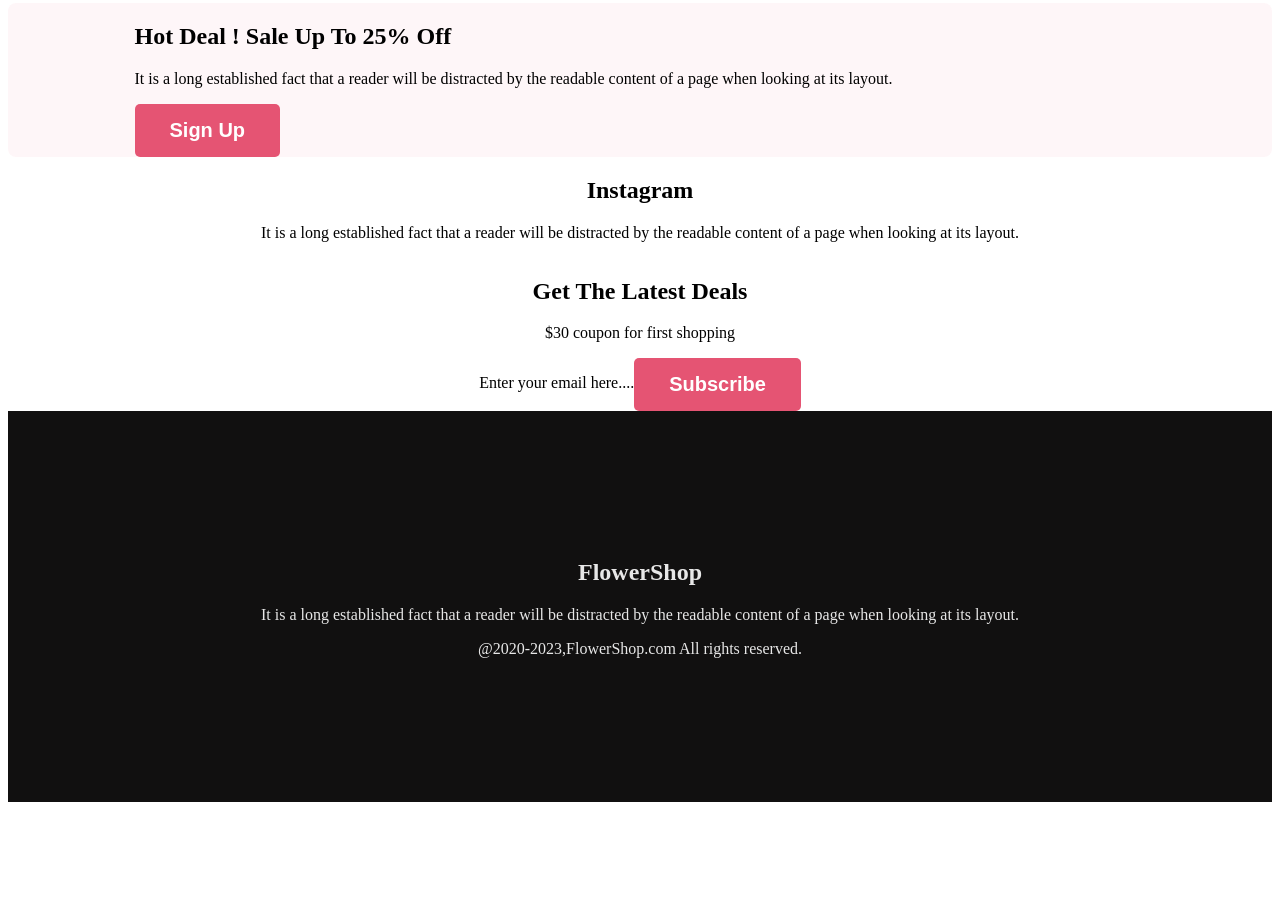
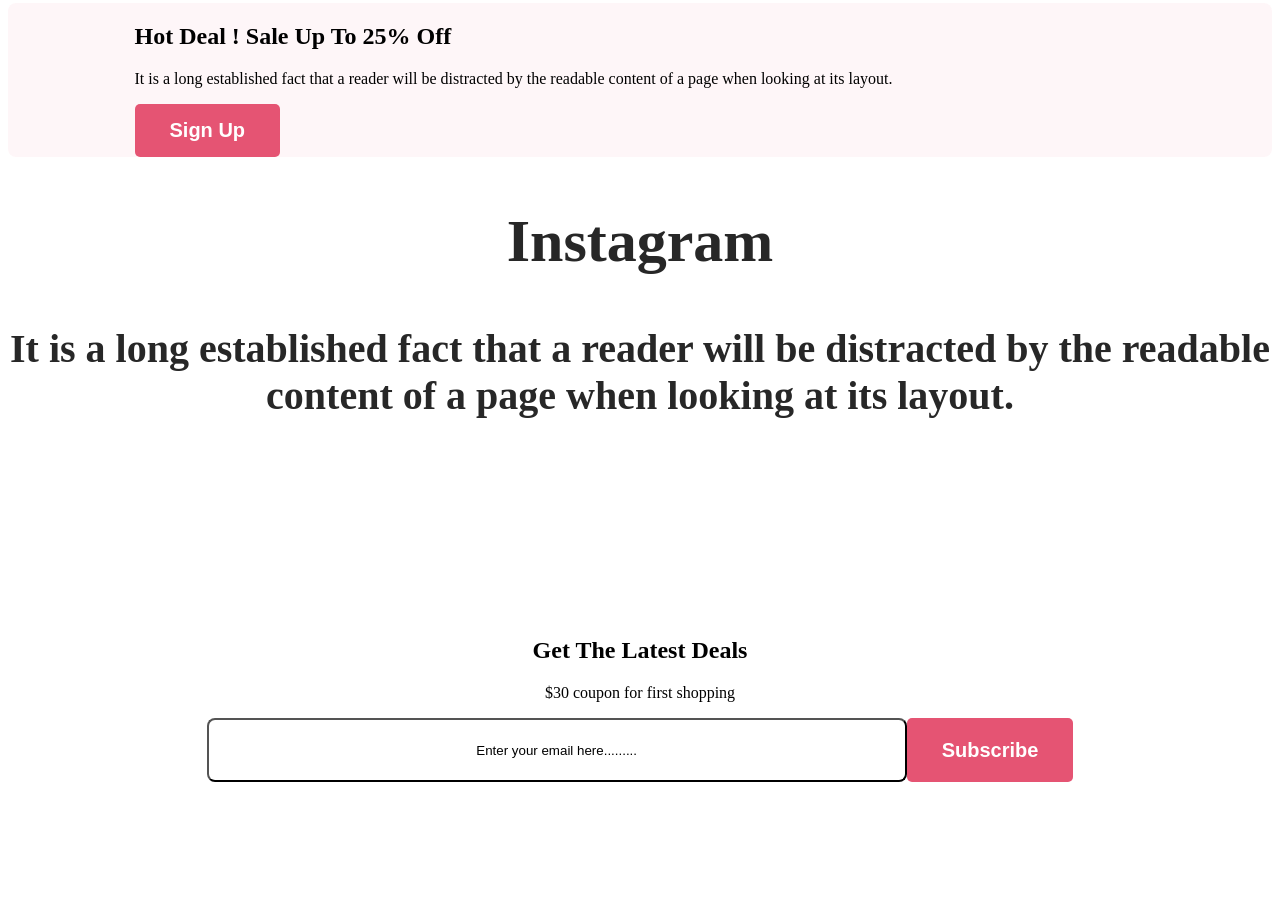
Before and after one commit to tipusultan236535/New-website-portfolio, a plain HTML site: page index.html in a window 1280 px wide. Shown: the part 1752-2665 px from the top of the page. Before the commit the page ends 2562 px from the top, so only its background shows below. Drawn offline with Linux system fonts and the light colour scheme.

Commit message:
last way

```diff
--- a/index.html
+++ b/index.html
@@ -69,7 +69,7 @@
         <section class="Instagram">
             <div class="instagram-text">
                 <h2 class="instagram-title">Instagram</h2>
-                <p class="instagram-description">It is a long established fact that a reader will be distracted by the readable content of a page when looking at its layout.</p>
+                <p class="instagram-description">It is a long established fact that a reader will be distracted by the readable <br>content of a page when looking at its layout.</p>
             </div>
             <div class="instagram-img">
                 <img src="images/Flower Asset/Flower 01.png" alt="">
@@ -84,7 +84,7 @@
                 <h2 class="background-title">Get The Latest Deals</h2>
                 <p>$30 coupon for first shopping</p>
                 <div class="text-around">
-                    <p>Enter your email here....</p>
+                    <button id="button-j">Enter your email here.........</button>
                     <button class="btn">Subscribe</button>
                 </div>
             </div>
--- a/styles/portfolio.css
+++ b/styles/portfolio.css
@@ -93,10 +93,16 @@ background: rgba(229, 84, 115, 0.05);
 
 .instagram-text{
     text-align: center;
+    color: #272727;
+font-size: 40px;
+
+font-weight: 800;
+
 }
 .instagram-img{
     display: flex;
    justify-content: center;
+
 }
 .footer-text{
     text-align: center;
@@ -110,10 +116,27 @@ background: rgba(229, 84, 115, 0.05);
 }
 .background-tex{
     text-align: center;
+    background-image: url('../images/Flower Asset/Rectangle\ 9.png');
+    padding: 128px;
+background-repeat: no-repeat;
+background-position: bottom;
+margin-top: 30px;
+margin-bottom: 30px;
+
 }
 .text-around{
    display: flex;
    text-align: center;
    justify-content: center;
 
+
 }
+#button-j{
+    width: 700px;
+height: 64px;
+border-radius: 8px;
+background: #FFF;
+
+
+
+}
```
